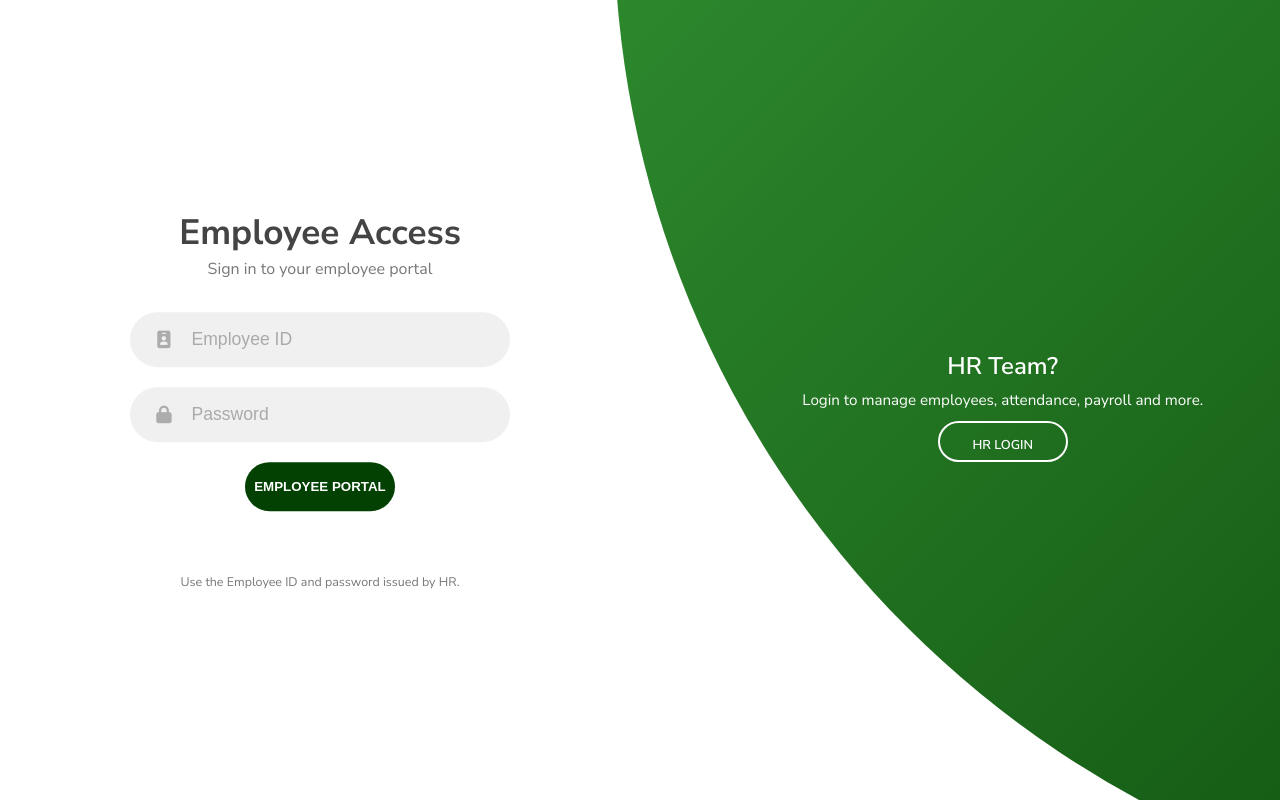
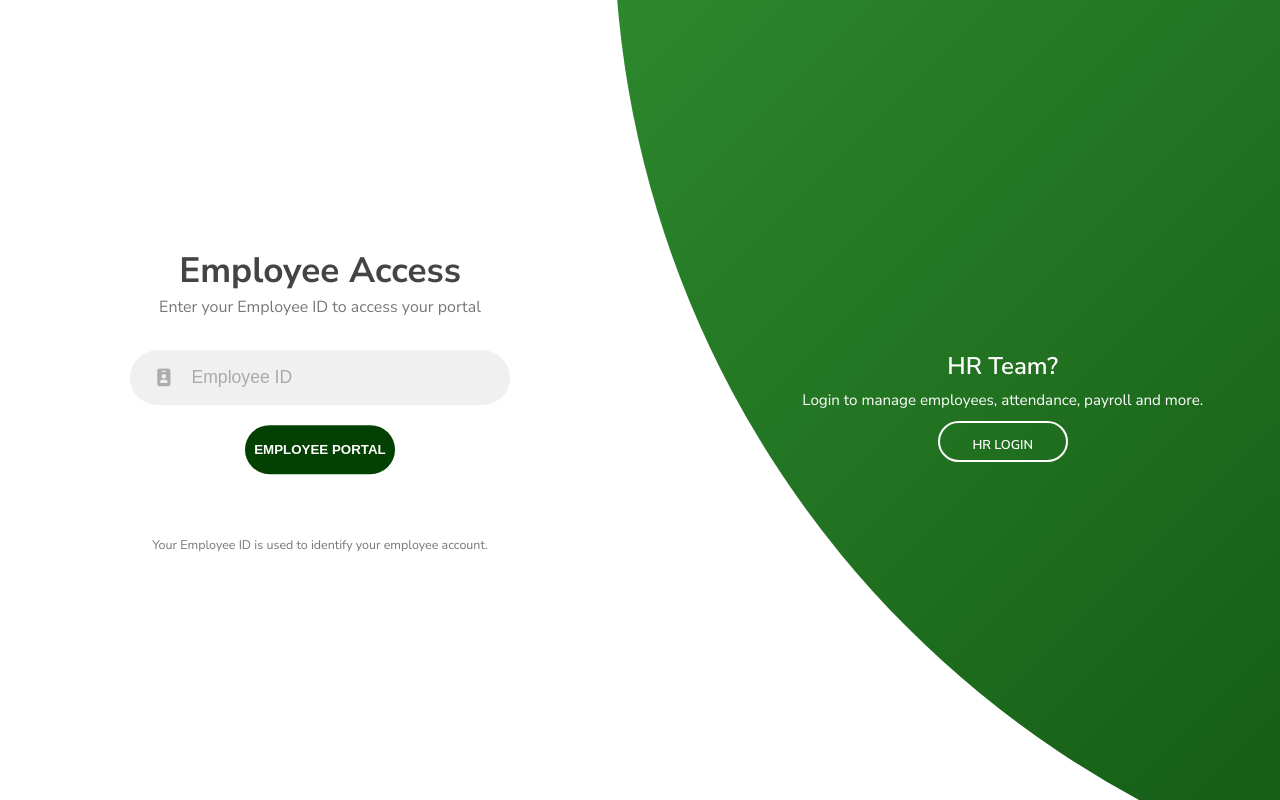
Before and after one commit to Zandakumsha/Modern_Tech_2, a website: page public/login.html in a window 1280 px wide. Both pictures are taken after a click on the button "ACCESS". Drawn offline with Linux system fonts and the light colour scheme.

Commit message:
make employee login require only employee id

```diff
--- a/public/login.html
+++ b/public/login.html
@@ -26,17 +26,16 @@
             <div class="login_input-field"><i class="fas fa-lock"></i><input id="login-password" type="password" autocomplete="current-password" placeholder="Password" minlength="6" required /></div>
             <input id="login-submit" type="submit" value="Login to HR" class="login_btn login_solid" />
             <p id="login-message" class="login_message" aria-live="polite"></p>
-            <p class="login_security-note">Your credentials are verified by the server. Passwords are never stored in the browser.</p>
+            <p class="login_security-note">HR credentials are verified securely by the server.</p>
           </form>
 
           <form action="#" class="login_sign-up-form" id="employee-auth-form" novalidate>
             <h2 class="login_title">Employee Access</h2>
-            <p class="login_form-subtitle">Sign in to your employee portal</p>
+            <p class="login_form-subtitle">Enter your Employee ID to access your portal</p>
             <div class="login_input-field"><i class="fas fa-id-badge"></i><input id="login-employee-id" type="text" inputmode="numeric" autocomplete="username" placeholder="Employee ID" required /></div>
-            <div class="login_input-field"><i class="fas fa-lock"></i><input id="login-employee-password" type="password" autocomplete="current-password" placeholder="Password" minlength="8" required /></div>
             <input id="employee-submit" type="submit" class="login_btn" value="Employee Portal" />
             <p id="employee-message" class="login_message" aria-live="polite"></p>
-            <p class="login_security-note">Use the Employee ID and password issued by HR.</p>
+            <p class="login_security-note">Your Employee ID is used to identify your employee account.</p>
           </form>
         </div>
       </div>
```
